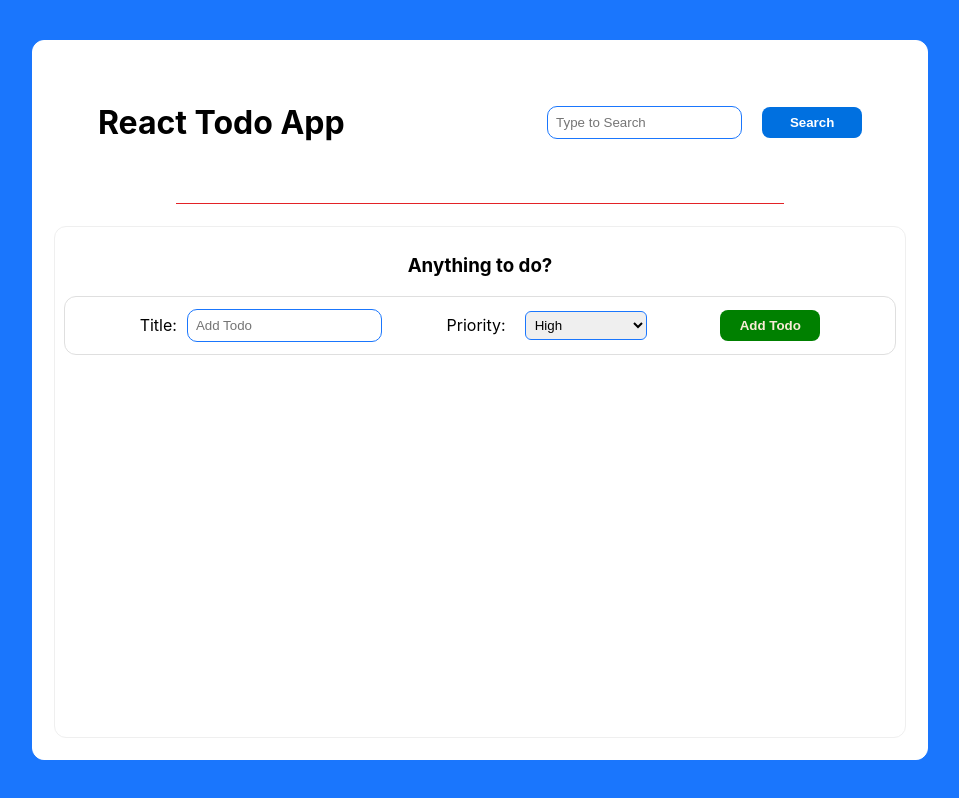
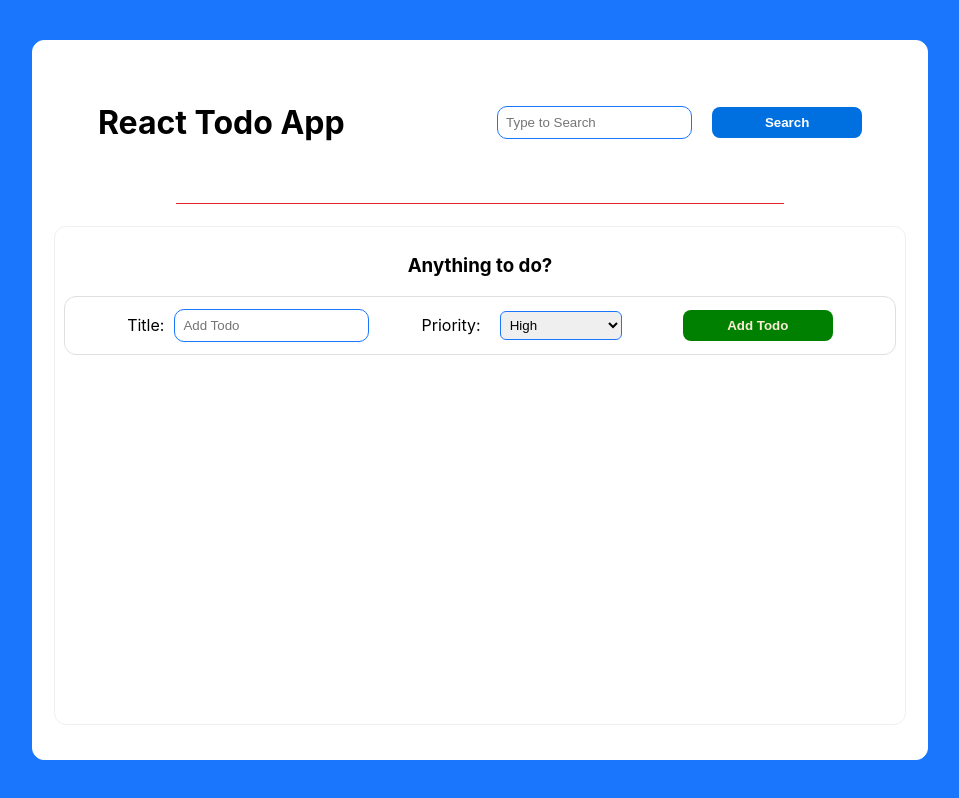
Before and after one commit to SandeSydney/todo-react, a React (Create React App) app: page / in a window 1280 px wide. Shown: the whole page, without its empty margins (160-1119 px from the left). Built offline with nearby package versions, Linux system fonts and the light colour scheme.

Commit message:
Modified button styling, Introduced overflow

```diff
--- a/src/Components/Body/body.css
+++ b/src/Components/Body/body.css
@@ -3,12 +3,13 @@ body {
 }
 
 button {
-    width: 100px;
+    width: 150px;
     padding: 8px;
     border-radius: 8px;
     border-style: none;
     cursor: pointer;
     font-weight: bold;
+    color: #ffffff;
 }
 
 hr {
@@ -93,7 +94,7 @@ input {
 
 .leftNav {
     box-sizing: border-box;
-    flex: 1;
+    /* flex: 1; */
     display: flex;
     padding: 3% 1%;
     flex-direction: column;
@@ -114,9 +115,11 @@ input {
 .contentDisplay {
     border: 1px solid #efefef;
     border-radius: 12px;
-    flex: 3;
+    flex: 1;
     padding: 1%;
     display: flex;
     flex-direction: column;
     text-align: center;
+    overflow-y: auto;
+    max-height: 60vh;
 }
```
